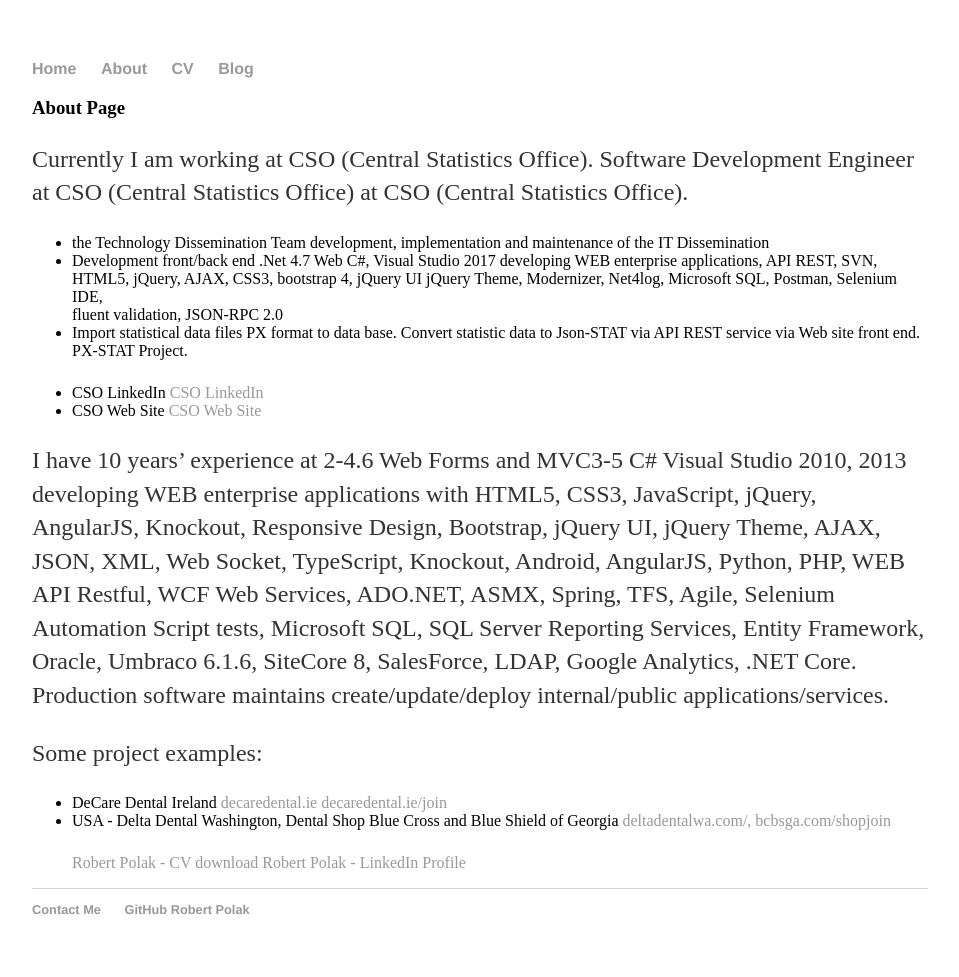
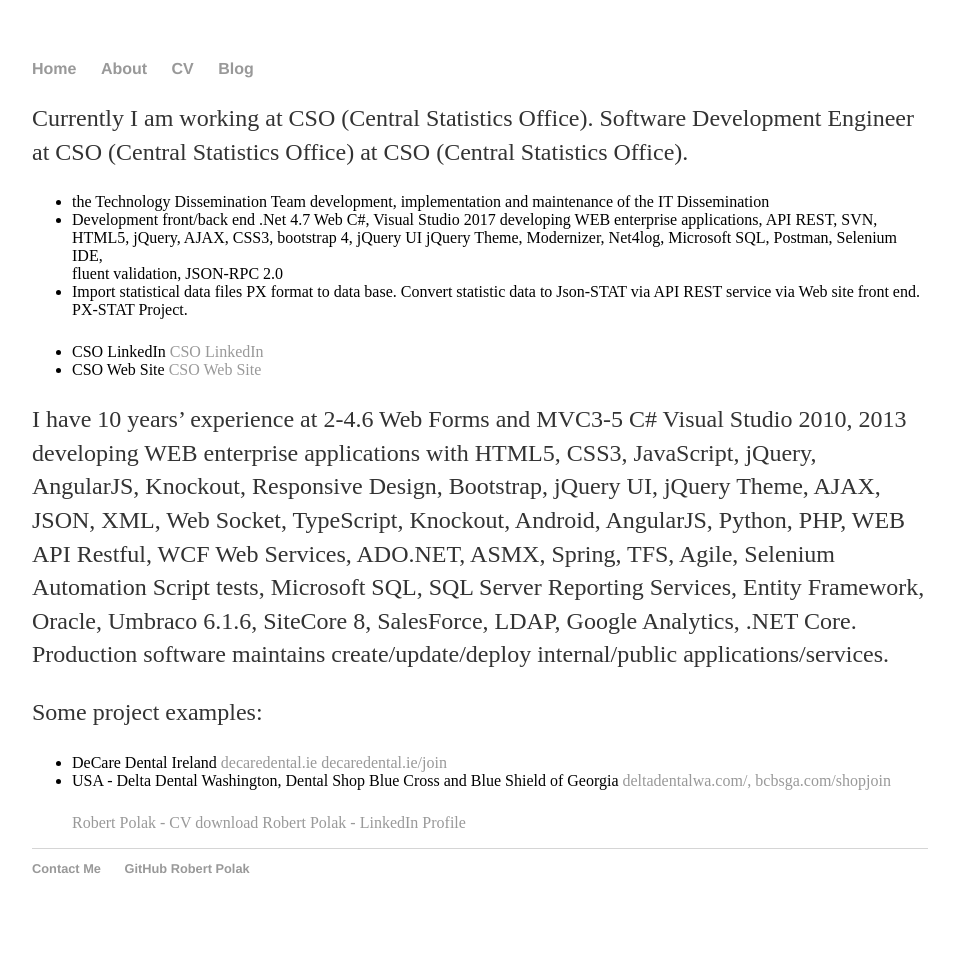
Before and after one commit to robertpolak1968/robertpolak1968.github.io, a Jekyll site: the page built from about.html, in a window 1280 px wide. Shown: the whole page, without its empty margins (160-1119 px from the left). Built offline with Jekyll 4.4.1, drawn with Linux system fonts in a browser that asks for light colours; after the commit the page ends 936 px from its top, so only the background shows below that.

Commit message:
Update about.html

```diff
--- a/about.html
+++ b/about.html
@@ -3,7 +3,6 @@
 title: Robert Polak - AQA Computer Software Ltd
 ---
 
-    <h3>About Page</h3>
     <p>
         Currently I am working at CSO (Central Statistics Office).
         Software Development Engineer at CSO (Central Statistics Office) at CSO (Central Statistics Office).
```
